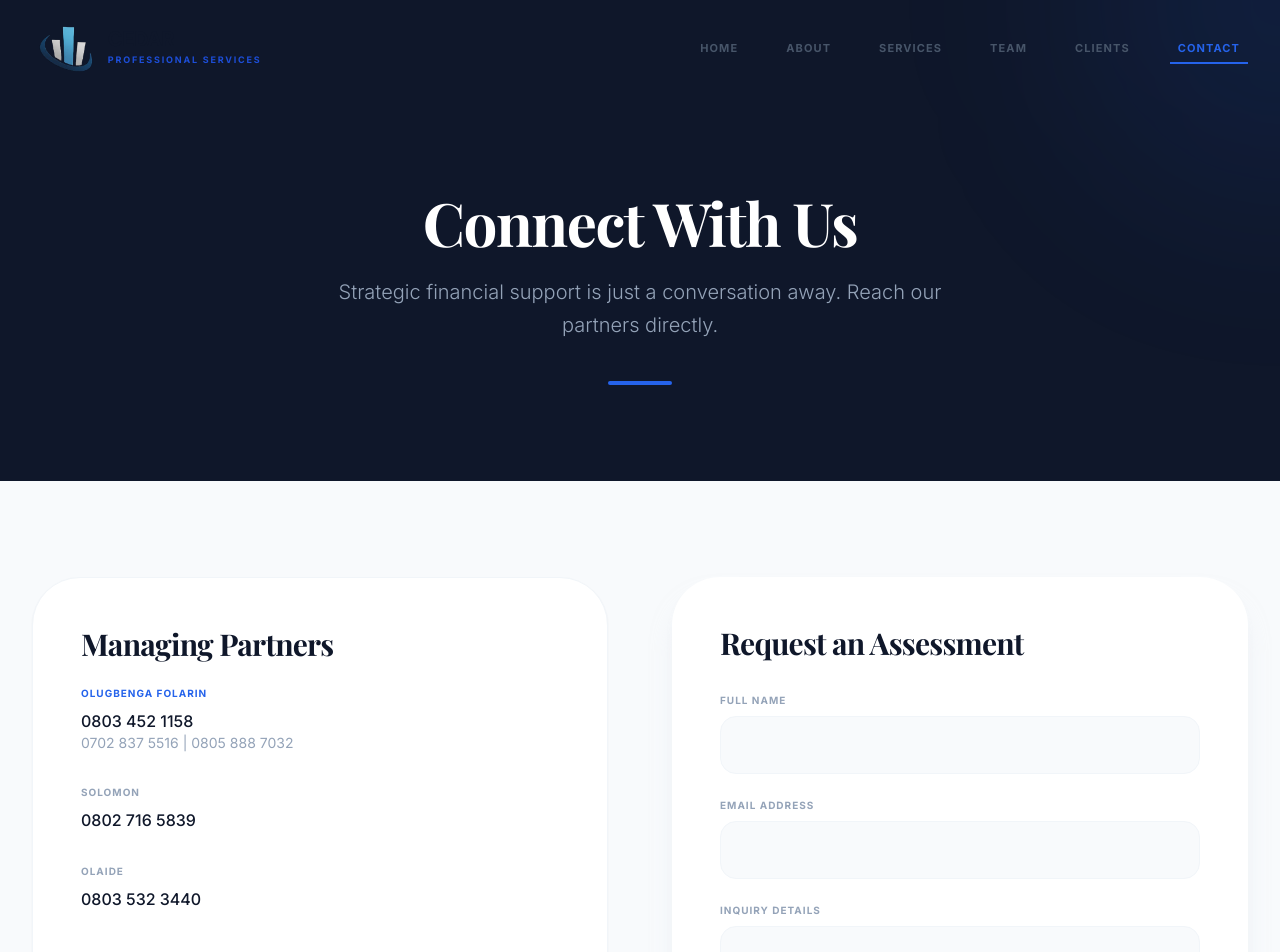
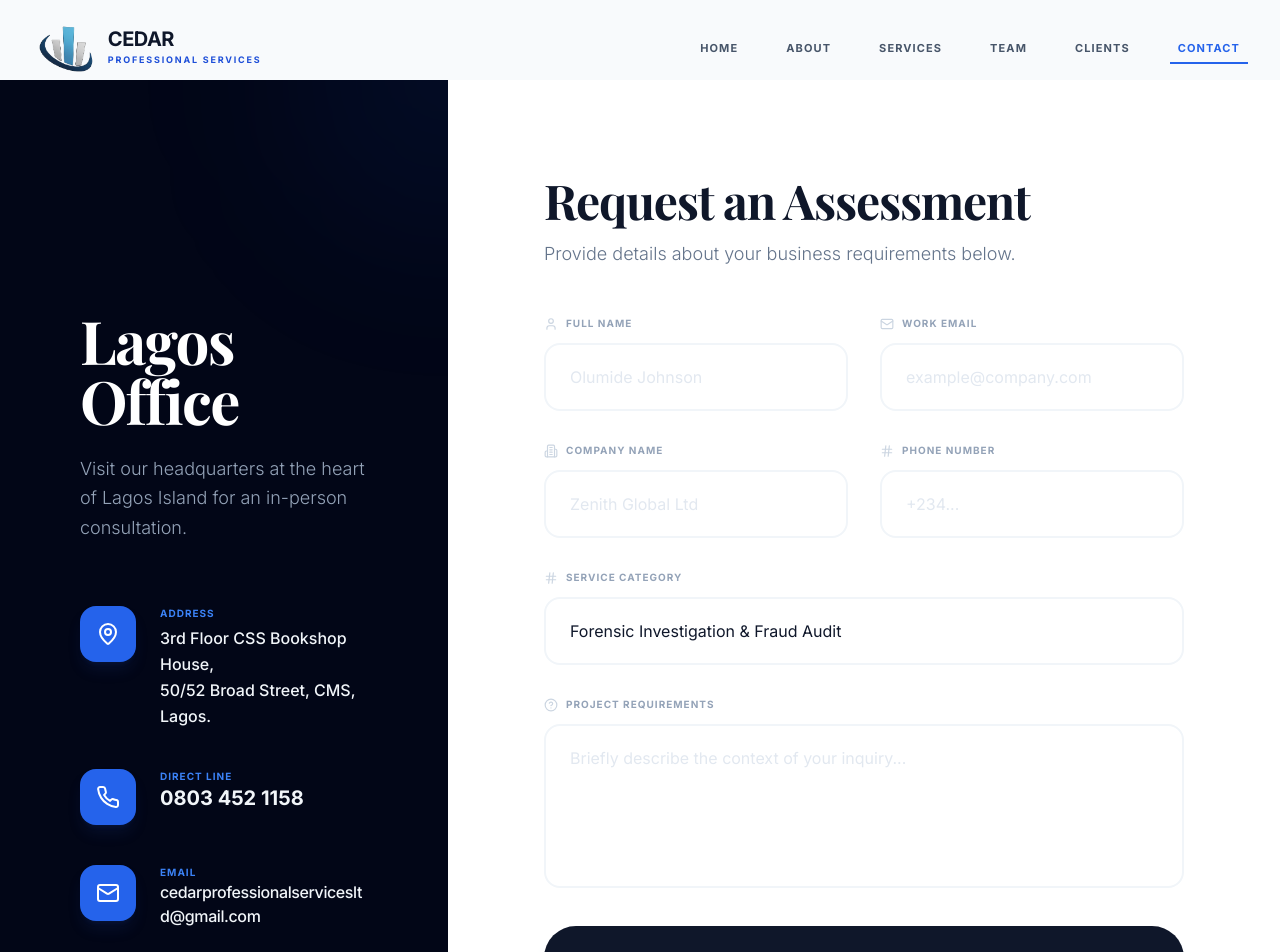
Before and after one commit to lanryweezy/Cedar-Professional-Services-Limited, a React (Vite) app: page /contact in a window 1280 px wide. Shown: the top 952 px of the page. Built offline with nearby package versions, Linux system fonts and the light colour scheme.

Commit message:
Update FAQ content and redesign Contact page

```diff
--- a/pages/Contact.tsx
+++ b/pages/Contact.tsx
@@ -1,8 +1,19 @@
 
 import React, { useState } from 'react';
-import { CheckCircle2, AlertCircle, Loader2, Send, MapPin, Mail } from 'lucide-react';
+import {
+    CheckCircle2,
+    AlertCircle,
+    Loader2,
+    Send,
+    MapPin,
+    Mail,
+    Phone,
+    User,
+    Building2,
+    Hash,
+    HelpCircle
+} from 'lucide-react';
 import SEO from '../components/SEO';
-import PageHeader from '../components/PageHeader';
 
 const Contact: React.FC = () => {
     const [formStatus, setFormStatus] = useState<'idle' | 'submitting' | 'success' | 'error'>('idle');
@@ -10,7 +21,10 @@ const Contact: React.FC = () => {
     const [formData, setFormData] = useState({
         fullName: '',
         email: '',
-        message: ''
+        companyName: '',
+        phone: '',
+        serviceCategory: '',
+        requirements: ''
     });
 
     const validate = () => {
@@ -21,7 +35,9 @@ const Contact: React.FC = () => {
         } else if (!/^[^\s@]+@[^\s@]+\.[^\s@]+$/.test(formData.email)) {
             newErrors.email = 'Invalid email format';
         }
-        if (!formData.message.trim()) newErrors.message = 'Message is required';
+        if (!formData.companyName.trim()) newErrors.companyName = 'Company name is required';
+        if (!formData.requirements.trim()) newErrors.requirements = 'Project requirements are required';
+
         setErrors(newErrors);
         return Object.keys(newErrors).length === 0;
     };
@@ -33,108 +49,209 @@ const Contact: React.FC = () => {
         setFormStatus('submitting');
         setTimeout(() => {
             setFormStatus('success');
-            setFormData({ fullName: '', email: '', message: '' });
+            setFormData({
+                fullName: '',
+                email: '',
+                companyName: '',
+                phone: '',
+                serviceCategory: '',
+                requirements: ''
+            });
         }, 1500);
     };
 
     return (
-        <div className="animate-in fade-in duration-700">
+        <div className="min-h-screen bg-slate-50 flex flex-col lg:flex-row pt-20">
             <SEO title="Contact Us | Cedar Pro Nigeria" description="Connect with our experts in Lagos." keywords="Contact Forensic Accountant Lagos" />
-            <PageHeader title="Connect With Us" subtitle="Strategic financial support is just a conversation away. Reach our partners directly." />
-            <section className="py-24 bg-slate-50">
-                <div className="max-w-7xl mx-auto px-4 sm:px-6 lg:px-8">
-                    <div className="grid grid-cols-1 lg:grid-cols-2 gap-16">
-                        <div className="space-y-12">
-                            <div className="bg-white p-12 rounded-[3rem] shadow-sm border border-slate-100 space-y-12">
-                                <div>
-                                    <h2 className="text-3xl font-display mb-6 tracking-tight">Managing Partners</h2>
-                                    <div className="space-y-8">
-                                        <div>
-                                            <p className="text-[10px] font-bold text-blue-600 uppercase tracking-widest mb-2">Olugbenga Folarin</p>
-                                            <a href="tel:08034521158" className="block text-slate-900 font-medium hover:text-blue-600 transition-colors rounded">0803 452 1158</a>
-                                            <p className="text-slate-400 text-sm">0702 837 5516 | 0805 888 7032</p>
+
+            {/* Left Column - Office Info */}
+            <div className="lg:w-[35%] bg-slate-950 text-white p-12 lg:p-20 space-y-16 relative overflow-hidden flex flex-col justify-center">
+                <div className="absolute top-0 right-0 w-64 h-64 bg-blue-600/10 blur-[100px] rounded-full -mr-32 -mt-32" />
+
+                <div className="space-y-6 relative z-10">
+                    <h1 className="text-6xl font-display tracking-tight">Lagos Office</h1>
+                    <p className="text-slate-400 text-lg font-light leading-relaxed max-w-sm">
+                        Visit our headquarters at the heart of Lagos Island for an in-person consultation.
+                    </p>
                 </div>
-                                        <div>
-                                            <p className="text-[10px] font-bold text-slate-400 uppercase tracking-widest mb-2">Solomon</p>
-                                            <a href="tel:08027165839" className="block text-slate-900 font-medium hover:text-blue-600 transition-colors rounded">0802 716 5839</a>
+
+                <div className="space-y-10 relative z-10">
+                    <div className="flex items-start gap-6">
+                        <div className="w-14 h-14 bg-blue-600 rounded-2xl flex items-center justify-center shrink-0 shadow-lg shadow-blue-900/20">
+                            <MapPin size={24} className="text-white" />
                         </div>
-                                        <div>
-                                            <p className="text-[10px] font-bold text-slate-400 uppercase tracking-widest mb-2">Olaide</p>
-                                            <a href="tel:08035323440" className="block text-slate-900 font-medium hover:text-blue-600 transition-colors rounded">0803 532 3440</a>
+                        <div className="space-y-1">
+                            <p className="text-[10px] font-bold text-blue-500 uppercase tracking-widest">Address</p>
+                            <p className="text-slate-100 font-medium leading-relaxed">
+                                3rd Floor CSS Bookshop House, <br />
+                                50/52 Broad Street, CMS, Lagos.
+                            </p>
                         </div>
                     </div>
+
+                    <div className="flex items-start gap-6">
+                        <div className="w-14 h-14 bg-blue-600 rounded-2xl flex items-center justify-center shrink-0 shadow-lg shadow-blue-900/20">
+                            <Phone size={24} className="text-white" />
                         </div>
-                                <div className="space-y-6 pt-12 border-t border-slate-50">
-                                    <div className="flex items-center gap-4 text-slate-600">
-                                        <MapPin className="text-blue-600" size={20} aria-hidden="true" />
-                                        <span className="text-sm">3rd Floor CSS Bookshop House, 50/52 Broad Street, CMS, Lagos.</span>
+                        <div className="space-y-1">
+                            <p className="text-[10px] font-bold text-blue-500 uppercase tracking-widest">Direct Line</p>
+                            <a href="tel:08034521158" className="text-slate-100 text-xl font-bold hover:text-blue-400 transition-colors">
+                                0803 452 1158
+                            </a>
                         </div>
-                                    <div className="flex items-center gap-4 text-slate-600">
-                                        <Mail className="text-blue-600" size={20} aria-hidden="true" />
-                                        <span className="text-sm font-medium">cedarprofessionalservicesltd@gmail.com</span>
+                    </div>
+
+                    <div className="flex items-start gap-6">
+                        <div className="w-14 h-14 bg-blue-600 rounded-2xl flex items-center justify-center shrink-0 shadow-lg shadow-blue-900/20">
+                            <Mail size={24} className="text-white" />
+                        </div>
+                        <div className="space-y-1">
+                            <p className="text-[10px] font-bold text-blue-500 uppercase tracking-widest">Email</p>
+                            <a href="mailto:cedarprofessionalservicesltd@gmail.com" className="text-slate-100 font-medium break-all hover:text-blue-400 transition-colors tracking-tight">
+                                cedarprofessionalservicesltd@gmail.com
+                            </a>
                         </div>
                     </div>
                 </div>
             </div>
 
-                        <div className="bg-white p-12 rounded-[3rem] shadow-xl shadow-slate-200/50">
-                            <form className="space-y-6" onSubmit={handleSubmit} noValidate aria-label="Contact Assessment Form">
-                                <h3 className="text-3xl font-display text-slate-900 mb-8 tracking-tight">Request an Assessment</h3>
+            {/* Right Column - Form */}
+            <div className="lg:w-[65%] bg-white p-12 lg:p-24 flex flex-col justify-center">
+                <div className="max-w-3xl mx-auto w-full space-y-12">
+                    <div className="space-y-4">
+                        <h2 className="text-5xl font-display text-slate-900 tracking-tight">Request an Assessment</h2>
+                        <p className="text-slate-500 text-lg font-light">Provide details about your business requirements below.</p>
+                    </div>
+
                     {formStatus === 'success' ? (
-                                    <div className="text-center py-20 space-y-6 animate-in zoom-in duration-500" role="alert">
-                                        <CheckCircle2 size={64} className="mx-auto text-green-500" />
-                                        <p className="text-slate-900 font-bold text-xl">Thank you. Your message has been sent.</p>
-                                        <button onClick={() => setFormStatus('idle')} className="text-blue-600 font-bold hover:underline focus:outline-none rounded">Send another inquiry</button>
+                        <div className="bg-slate-50 p-16 rounded-[3rem] text-center space-y-6 animate-in zoom-in duration-500 border border-slate-100" role="alert">
+                            <div className="w-20 h-20 bg-green-100 text-green-600 rounded-full flex items-center justify-center mx-auto mb-4">
+                                <CheckCircle2 size={40} />
+                            </div>
+                            <h3 className="text-2xl font-bold text-slate-900">Assessment Requested!</h3>
+                            <p className="text-slate-500 font-light max-w-sm mx-auto">Thank you for your interest. One of our partners will review your requirements and reach out within 24 hours.</p>
+                            <button
+                                onClick={() => setFormStatus('idle')}
+                                className="px-10 py-4 bg-slate-900 text-white font-bold rounded-2xl hover:bg-blue-600 transition-all active:scale-95"
+                            >
+                                Send Another Request
+                            </button>
                         </div>
                     ) : (
-                                    <>
-                                        <div className="space-y-1">
-                                            <label htmlFor="fullName" className="text-[10px] font-bold text-slate-400 uppercase tracking-widest block mb-1">Full Name</label>
+                        <form className="space-y-8" onSubmit={handleSubmit}>
+                            <div className="grid grid-cols-1 md:grid-cols-2 gap-8">
+                                <div className="space-y-3">
+                                    <label htmlFor="fullName" className="flex items-center gap-2 text-[10px] font-bold text-slate-400 uppercase tracking-widest">
+                                        <User size={14} className="text-slate-300" /> Full Name
+                                    </label>
                                     <input
                                         id="fullName"
                                         type="text"
+                                        placeholder="Olumide Johnson"
                                         value={formData.fullName}
                                         onChange={(e) => setFormData({ ...formData, fullName: e.target.value })}
-                                                className={`w-full px-5 py-4 bg-slate-50 border rounded-2xl focus:border-blue-600 focus:outline-none transition-all ${errors.fullName ? 'border-red-500' : 'border-slate-100'}`}
+                                        className={`w-full px-6 py-5 bg-white border-2 rounded-2xl focus:border-blue-600 focus:outline-none transition-all placeholder:text-slate-200 ${errors.fullName ? 'border-red-500' : 'border-slate-100'}`}
                                     />
-                                            {errors.fullName && <p className="text-red-500 text-[10px] mt-1 flex items-center gap-1"><AlertCircle size={12} /> {errors.fullName}</p>}
+                                    {errors.fullName && <p className="text-red-500 text-[10px] mt-1 flex items-center gap-1 font-bold tracking-wide uppercase"><AlertCircle size={12} /> {errors.fullName}</p>}
                                 </div>
-                                        <div className="space-y-1">
-                                            <label htmlFor="email" className="text-[10px] font-bold text-slate-400 uppercase tracking-widest block mb-1">Email Address</label>
+
+                                <div className="space-y-3">
+                                    <label htmlFor="email" className="flex items-center gap-2 text-[10px] font-bold text-slate-400 uppercase tracking-widest">
+                                        <Mail size={14} className="text-slate-300" /> Work Email
+                                    </label>
                                     <input
                                         id="email"
                                         type="email"
+                                        placeholder="example@company.com"
                                         value={formData.email}
                                         onChange={(e) => setFormData({ ...formData, email: e.target.value })}
-                                                className={`w-full px-5 py-4 bg-slate-50 border rounded-2xl focus:border-blue-600 focus:outline-none transition-all ${errors.email ? 'border-red-500' : 'border-slate-100'}`}
+                                        className={`w-full px-6 py-5 bg-white border-2 rounded-2xl focus:border-blue-600 focus:outline-none transition-all placeholder:text-slate-200 ${errors.email ? 'border-red-500' : 'border-slate-100'}`}
                                     />
-                                            {errors.email && <p className="text-red-500 text-[10px] mt-1 flex items-center gap-1"><AlertCircle size={12} /> {errors.email}</p>}
+                                    {errors.email && <p className="text-red-500 text-[10px] mt-1 flex items-center gap-1 font-bold tracking-wide uppercase"><AlertCircle size={12} /> {errors.email}</p>}
                                 </div>
-                                        <div className="space-y-1">
-                                            <label htmlFor="message" className="text-[10px] font-bold text-slate-400 uppercase tracking-widest block mb-1">Inquiry Details</label>
+
+                                <div className="space-y-3">
+                                    <label htmlFor="companyName" className="flex items-center gap-2 text-[10px] font-bold text-slate-400 uppercase tracking-widest">
+                                        <Building2 size={14} className="text-slate-300" /> Company Name
+                                    </label>
+                                    <input
+                                        id="companyName"
+                                        type="text"
+                                        placeholder="Zenith Global Ltd"
+                                        value={formData.companyName}
+                                        onChange={(e) => setFormData({ ...formData, companyName: e.target.value })}
+                                        className={`w-full px-6 py-5 bg-white border-2 rounded-2xl focus:border-blue-600 focus:outline-none transition-all placeholder:text-slate-200 ${errors.companyName ? 'border-red-500' : 'border-slate-100'}`}
+                                    />
+                                    {errors.companyName && <p className="text-red-500 text-[10px] mt-1 flex items-center gap-1 font-bold tracking-wide uppercase"><AlertCircle size={12} /> {errors.companyName}</p>}
+                                </div>
+
+                                <div className="space-y-3">
+                                    <label htmlFor="phone" className="flex items-center gap-2 text-[10px] font-bold text-slate-400 uppercase tracking-widest">
+                                        <Hash size={14} className="text-slate-300" /> Phone Number
+                                    </label>
+                                    <input
+                                        id="phone"
+                                        type="text"
+                                        placeholder="+234..."
+                                        value={formData.phone}
+                                        onChange={(e) => setFormData({ ...formData, phone: e.target.value })}
+                                        className={`w-full px-6 py-5 bg-white border-2 rounded-2xl focus:border-blue-600 focus:outline-none transition-all placeholder:text-slate-200 border-slate-100`}
+                                    />
+                                </div>
+                            </div>
+
+                            <div className="space-y-3">
+                                <label htmlFor="service" className="flex items-center gap-2 text-[10px] font-bold text-slate-400 uppercase tracking-widest">
+                                    <Hash size={14} className="text-slate-300" /> Service Category
+                                </label>
+                                <select
+                                    id="service"
+                                    value={formData.serviceCategory}
+                                    onChange={(e) => setFormData({ ...formData, serviceCategory: e.target.value })}
+                                    className="w-full px-6 py-5 bg-white border-2 border-slate-100 rounded-2xl focus:border-blue-600 focus:outline-none transition-all appearance-none cursor-pointer"
+                                >
+                                    <option value="">Forensic Investigation & Fraud Audit</option>
+                                    <option value="tax">Tax Consultancy & Compliance</option>
+                                    <option value="audit">Statutory & Internal Audit</option>
+                                    <option value="corporate">Corporate Restructuring</option>
+                                    <option value="training">Tally/Sage Training</option>
+                                </select>
+                            </div>
+
+                            <div className="space-y-3">
+                                <label htmlFor="requirements" className="flex items-center gap-2 text-[10px] font-bold text-slate-400 uppercase tracking-widest">
+                                    <HelpCircle size={14} className="text-slate-300" /> Project Requirements
+                                </label>
                                 <textarea
-                                                id="message"
-                                                rows={4}
-                                                value={formData.message}
-                                                onChange={(e) => setFormData({ ...formData, message: e.target.value })}
-                                                className={`w-full px-5 py-4 bg-slate-50 border rounded-2xl focus:border-blue-600 focus:outline-none transition-all resize-none ${errors.message ? 'border-red-500' : 'border-slate-100'}`}
+                                    id="requirements"
+                                    rows={5}
+                                    placeholder="Briefly describe the context of your inquiry..."
+                                    value={formData.requirements}
+                                    onChange={(e) => setFormData({ ...formData, requirements: e.target.value })}
+                                    className={`w-full px-6 py-5 bg-white border-2 rounded-2xl focus:border-blue-600 focus:outline-none transition-all resize-none placeholder:text-slate-200 ${errors.requirements ? 'border-red-500' : 'border-slate-100'}`}
                                 ></textarea>
-                                            {errors.message && <p className="text-red-500 text-[10px] mt-1 flex items-center gap-1"><AlertCircle size={12} /> {errors.message}</p>}
+                                {errors.requirements && <p className="text-red-500 text-[10px] mt-1 flex items-center gap-1 font-bold tracking-wide uppercase"><AlertCircle size={12} /> {errors.requirements}</p>}
                             </div>
+
                             <button
                                 type="submit"
-                                            className="w-full py-5 bg-slate-900 text-white font-bold rounded-2xl hover:bg-blue-600 transition-all flex items-center justify-center gap-3 active:scale-[0.98] outline-none"
                                 disabled={formStatus === 'submitting'}
+                                className="w-full py-6 bg-slate-900 text-white font-bold rounded-[2rem] hover:bg-blue-600 transition-all flex items-center justify-center gap-3 active:scale-[0.98] shadow-xl shadow-slate-200 relative overflow-hidden group"
                             >
-                                            {formStatus === 'submitting' ? <Loader2 className="animate-spin" aria-hidden="true" /> : <><Send size={18} aria-hidden="true" /> Send Inquiry</>}
-                                        </button>
+                                <div className="absolute inset-0 bg-blue-600 translate-y-full group-hover:translate-y-0 transition-transform duration-300 -z-10" />
+                                {formStatus === 'submitting' ? (
+                                    <Loader2 className="animate-spin" size={24} />
+                                ) : (
+                                    <>
+                                        <Send size={20} className="group-hover:-translate-y-1 group-hover:translate-x-1 transition-transform" />
+                                        <span>Submit Assessment Request</span>
                                     </>
                                 )}
+                            </button>
                         </form>
+                    )}
                 </div>
             </div>
-                </div>
-            </section>
         </div>
     );
 };
--- a/pages/Services.tsx
+++ b/pages/Services.tsx
@@ -130,7 +130,7 @@ const Services: React.FC = () => {
         },
         {
             q: "Is Cedar Professional Services Limited accredited by the Bank of Industry (BOI)?",
-            a: "Yes, Cedar Professional Services has been a licensed and accredited SME Auditor to the Bank of Industry (BOI) since 2015, supporting businesses in accessing and managing federal expansion funding."
+            a: "Yes, we are accredited SME Auditors and Business Development Support Providers (BDSP) with the Bank of Industry Limited, helping businesses access capital and maintain compliance."
         },
         {
             q: "Do you provide Tally.ERP 9 and Sage installation and training?",
```
Lines whose indentation alone changed are shown as unchanged.
